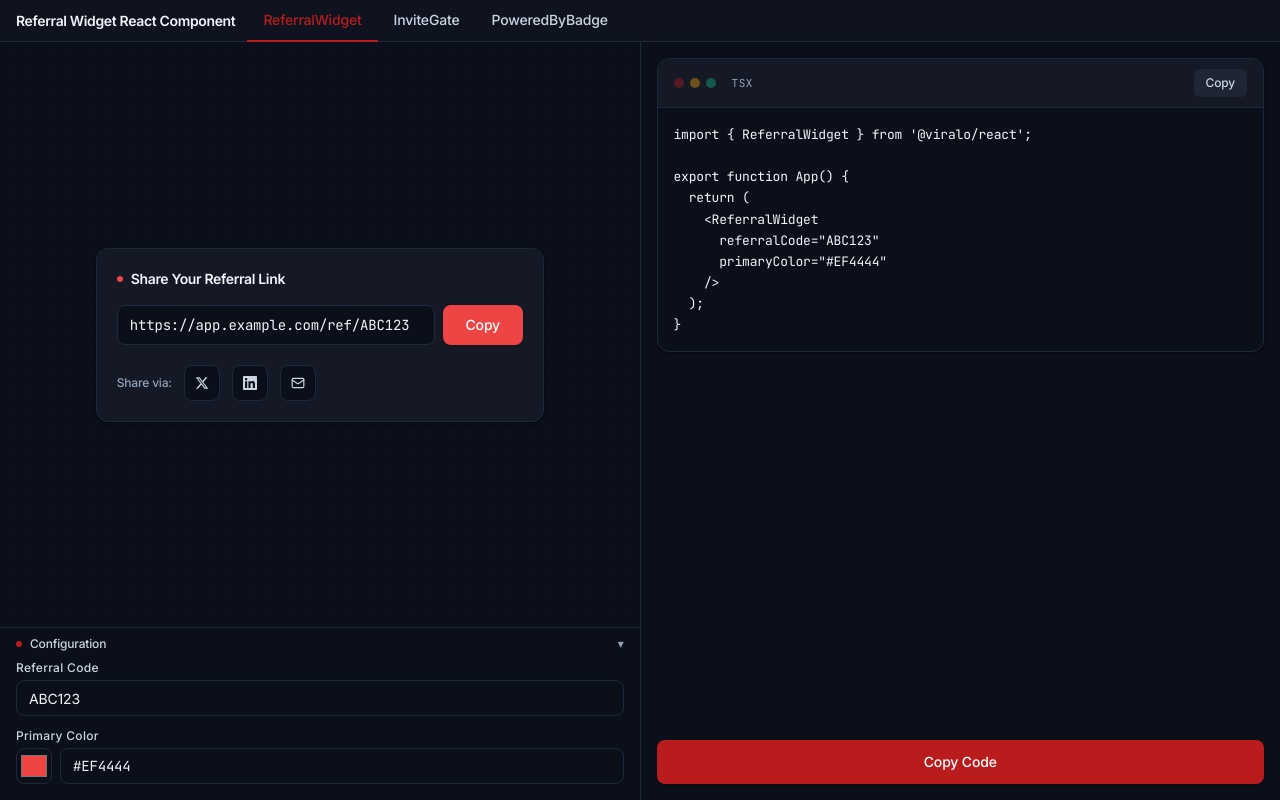
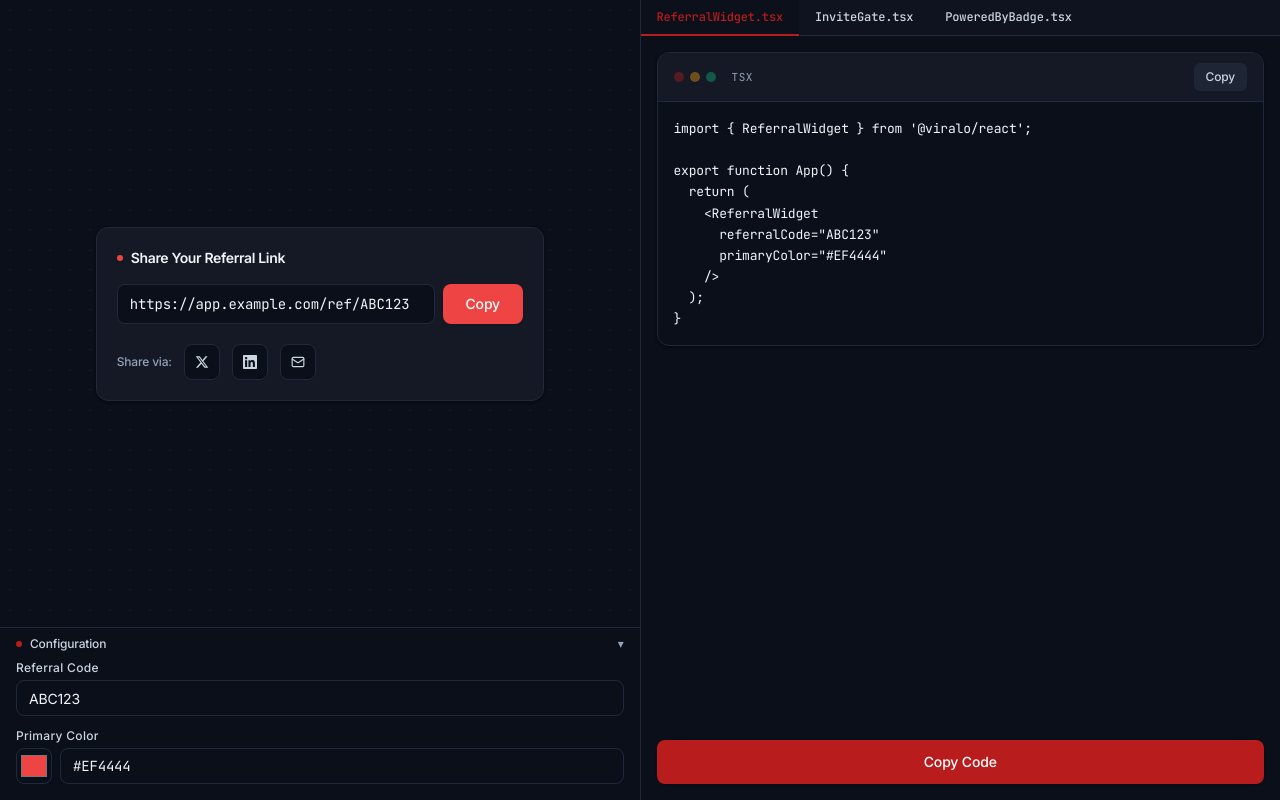
Before and after one commit to runsmlee/aif-mvp-cf74bca2, a React (Vite) app: page / in a window 1280 px wide. Built offline with nearby package versions, Linux system fonts and the light colour scheme.

Commit message:
improve: Improve Viralo — Growth as Code:[CRITICAL] (bugfix) bugfix: CRITICAL: Delete

```diff
--- a/index.html
+++ b/index.html
@@ -24,14 +24,9 @@
     <div id="root">
       <!-- Static pre-render: playground split-pane as landing. Replaced by React on JS clients. -->
       <div style="font-family:Inter,system-ui,-apple-system,sans-serif;background:#0B0F1A;color:#e2e8f0;min-height:100vh;display:flex;flex-direction:column">
-        <main style="flex:1;display:flex;flex-direction:column">
-          <div style="border-bottom:1px solid #1e293b;display:flex;align-items:center;padding:0 16px">
-            <h1 style="font-size:14px;font-weight:600;margin:0 12px 0 0;white-space:nowrap;color:#e2e8f0">Referral Widget React Component</h1>
-            <span style="padding:10px 16px;font-size:14px;font-weight:500;color:#EF4444;border-bottom:2px solid #EF4444">ReferralWidget</span>
-            <span style="padding:10px 16px;font-size:14px;font-weight:500;color:#94a3b8">InviteGate</span>
-            <span style="padding:10px 16px;font-size:14px;font-weight:500;color:#94a3b8">PoweredByBadge</span>
-          </div>
-          <div style="flex:1;display:flex;flex-direction:row;min-height:400px">
+        <!-- SEO h1 — visually hidden -->
+        <h1 style="position:absolute;width:1px;height:1px;padding:0;margin:-1px;overflow:hidden;clip:rect(0,0,0,0);white-space:nowrap;border:0">Referral Widget React Component</h1>
+        <main style="flex:1;display:flex;flex-direction:row;min-height:100vh">
           <section style="flex:1;padding:24px;border-right:1px solid #1e293b" aria-label="Live preview of ReferralWidget component">
             <h2 style="font-size:14px;font-weight:600;margin:0 0 12px 0;color:#e2e8f0">ReferralWidget — React Referral Component</h2>
             <p style="font-size:13px;color:#94a3b8;margin:0 0 16px 0;line-height:1.6">Production-ready referral widget with share link, copy button, and social share icons. Accepts referralCode and primaryColor props. Install from <code style="color:#EF4444;background:#1e293b;padding:2px 6px;border-radius:4px;font-family:JetBrains Mono,monospace;font-size:12px">@viralo/react</code>.</p>
@@ -51,7 +46,14 @@
               </div>
             </div>
           </section>
-            <section style="flex:1;padding:16px" aria-label="Generated TypeScript code">
+          <section style="flex:1;display:flex;flex-direction:column" aria-label="Generated TypeScript code">
+            <!-- File-style tabs (VS Code style) -->
+            <div style="border-bottom:1px solid #1e293b;display:flex;align-items:stretch;padding:0">
+              <span style="padding:8px 16px;font-size:12px;font-family:JetBrains Mono,monospace;font-weight:500;color:#EF4444;border-bottom:2px solid #EF4444">ReferralWidget.tsx</span>
+              <span style="padding:8px 16px;font-size:12px;font-family:JetBrains Mono,monospace;font-weight:500;color:#94a3b8">InviteGate.tsx</span>
+              <span style="padding:8px 16px;font-size:12px;font-family:JetBrains Mono,monospace;font-weight:500;color:#94a3b8">PoweredByBadge.tsx</span>
+            </div>
+            <div style="flex:1;padding:16px">
               <h3 style="font-size:13px;font-weight:500;margin:0 0 12px 0;color:#64748b;font-family:JetBrains Mono,monospace;text-transform:uppercase;letter-spacing:0.05em">tsx</h3>
               <pre style="font-family:JetBrains Mono,monospace;font-size:13px;line-height:1.7;color:#e2e8f0;background:transparent;margin:0;white-space:pre-wrap;word-break:break-word"><code>import { ReferralWidget } from '@viralo/react';
 
@@ -63,8 +65,8 @@ export function App() {
     /&gt;
   );
 }</code></pre>
+            </div>
           </section>
-          </div>
         </main>
       </div>
     </div>
--- a/src/components/Playground.tsx
+++ b/src/components/Playground.tsx
@@ -315,27 +315,10 @@ export function Playground() {
 
   return (
     <div className="flex flex-col h-full" data-testid="playground">
-      {/* Component type tabs with integrated h1 for SEO */}
-      <div className="shrink-0 flex items-center gap-0 border-b border-border bg-surface-light/50 px-4" role="tablist" aria-label="Component type">
-        <h1 className="text-sm font-semibold text-text-primary tracking-tight mr-3 whitespace-nowrap select-none">Referral Widget React Component</h1>
-        {TABS.map((tab) => (
-          <button
-            key={tab.key}
-            role="tab"
-            aria-selected={activeType === tab.key}
-            onClick={() => handleTabChange(tab.key)}
-            className={`px-4 py-2.5 text-sm font-medium transition-all duration-200 border-b-2 -mb-px min-h-[40px] ${
-              activeType === tab.key
-                ? 'text-primary border-primary'
-                : 'text-text-secondary border-transparent hover:text-text-primary hover:border-border-hover'
-            }`}
-          >
-            {tab.label}
-          </button>
-        ))}
-      </div>
+      {/* SEO h1 — visually hidden, accessible to crawlers */}
+      <h1 className="sr-only">Referral Widget React Component</h1>
 
-      {/* Split pane: left = preview, right = code */}
+      {/* Split pane: left = preview, right = code editor with file-style tabs */}
       <div className="flex-1 min-h-0 flex flex-col lg:flex-row">
         {/* Left pane: live preview + config */}
         <div className="flex-1 flex flex-col min-h-0 min-w-0 border-r border-border">
@@ -373,8 +356,27 @@ export function Playground() {
           </div>
         </div>
 
-        {/* Right pane: code */}
+        {/* Right pane: file-style tabs + code editor */}
         <div className="flex-1 flex flex-col min-h-0 min-w-0 lg:max-w-[50%]">
+          {/* File-style tab bar (VS Code style) — component selector lives here */}
+          <div className="shrink-0 flex items-center gap-0 border-b border-border bg-surface-light/50" role="tablist" aria-label="Component type">
+            {TABS.map((tab) => (
+              <button
+                key={tab.key}
+                role="tab"
+                aria-selected={activeType === tab.key}
+                onClick={() => handleTabChange(tab.key)}
+                className={`px-4 py-2 text-xs font-mono font-medium transition-all duration-200 border-b-2 -mb-px min-h-[36px] ${
+                  activeType === tab.key
+                    ? 'text-primary border-primary bg-surface/80'
+                    : 'text-text-secondary border-transparent hover:text-text-primary hover:bg-surface/40'
+                }`}
+              >
+                {tab.label}.tsx
+              </button>
+            ))}
+          </div>
+
           <div className="flex-1 min-h-0 overflow-auto p-4">
             <CodeSnippet code={code} />
           </div>
```
Lines whose indentation alone changed are shown as unchanged.
